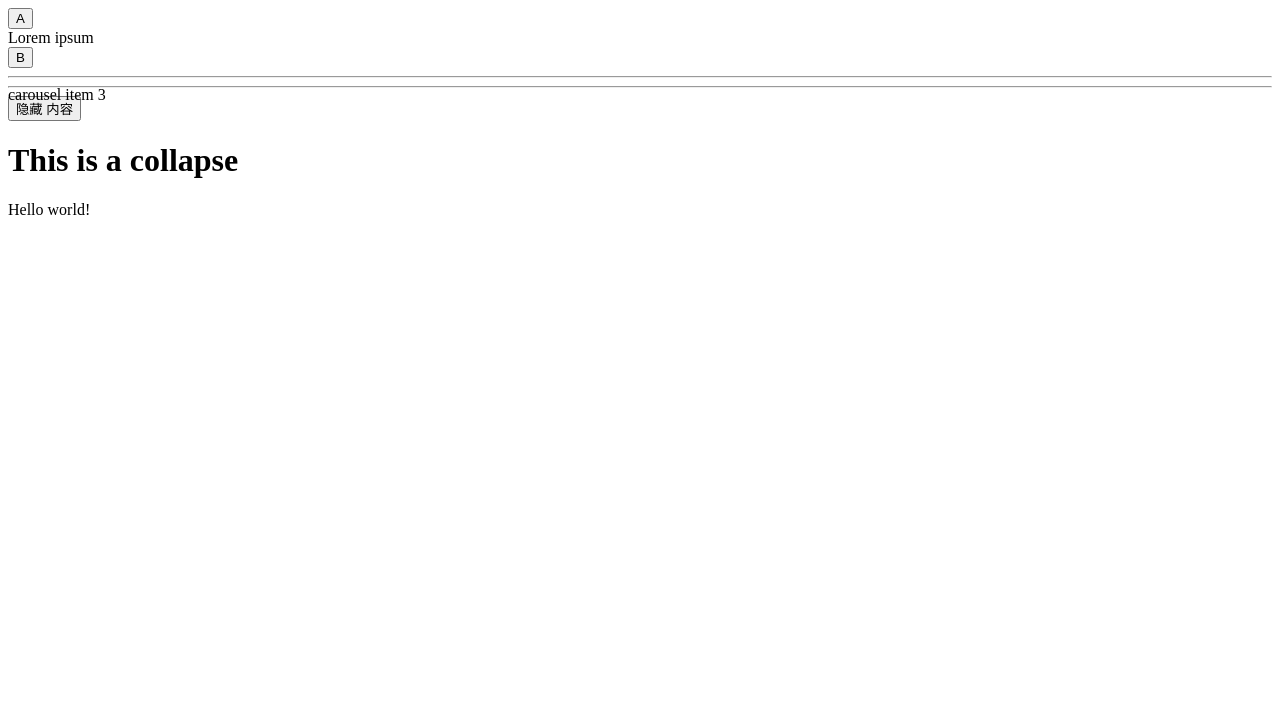
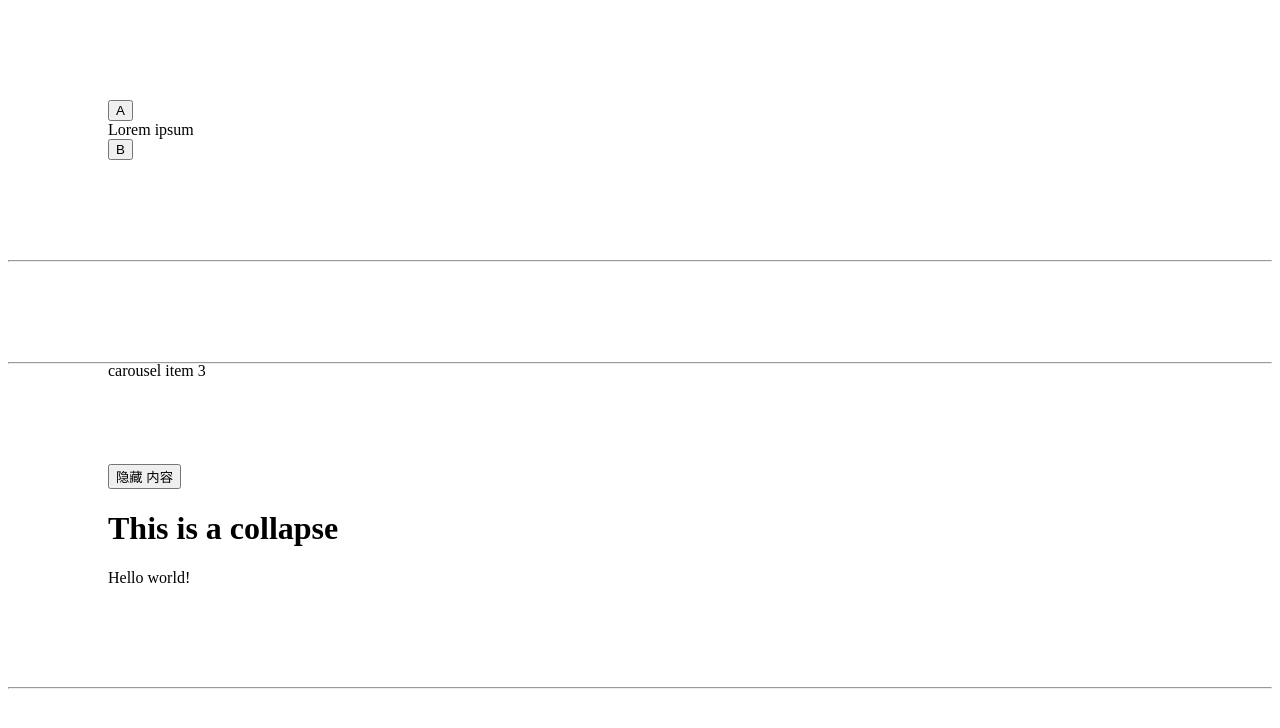
Before and after one commit to Sunny-117/React-practices, a React (Create React App) app: page / in a window 1280 px wide. Shown: the top 728 px of the page. Built offline with nearby package versions, Linux system fonts and the light colour scheme.

Commit message:
feat: add new feature

```diff
--- a/src/App.tsx
+++ b/src/App.tsx
@@ -7,7 +7,9 @@ export const App = () => {
   return (
 
     <div>
-      <div id="Accordion">
+      <div id="Accordion" style={{
+        margin: '100px'
+      }}>
         <Accordion defaultIndex="1" onItemClick={console.log}>
           <AccordionItem label="A" index="1">
             Lorem ipsum
@@ -18,7 +20,9 @@ export const App = () => {
         </Accordion>
       </div>
       <hr />
-      <div id="Carousel">
+      <div id="Carousel" style={{
+        margin: '100px'
+      }}>
         <Carousel
           carouselItems={[
             <div>carousel item 1</div>,
@@ -28,12 +32,15 @@ export const App = () => {
         />
       </div>
       <hr />
-      <div className="collapse">
+      <div className="collapse" style={{
+        margin: '100px'
+      }}>
         <Collapse collapsed={false}>
           <h1>This is a collapse</h1>
           <p>Hello world!</p>
         </Collapse>
       </div>
+      <hr />
     </div>
   )
 }
```
Also changed, not shown: src/components/Visual视觉效果渲染/CountDown/index.tsx (added).
